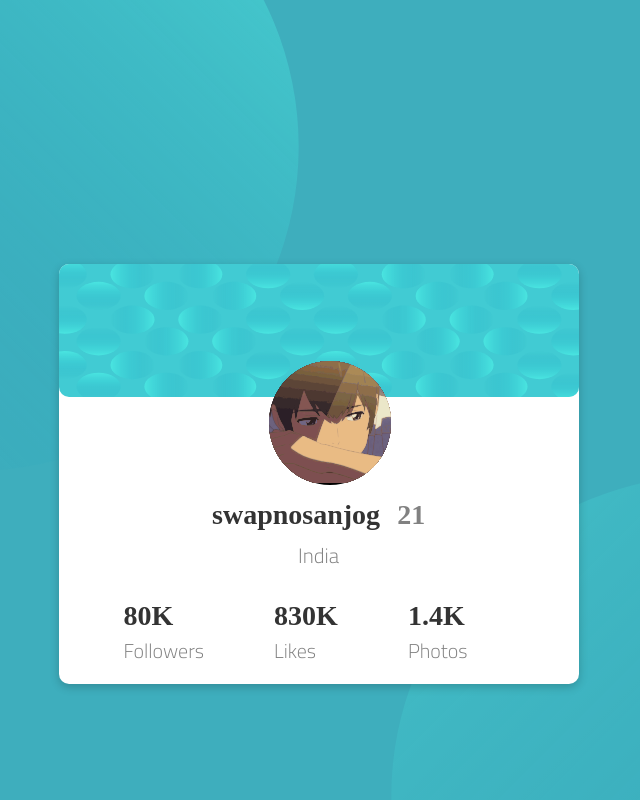
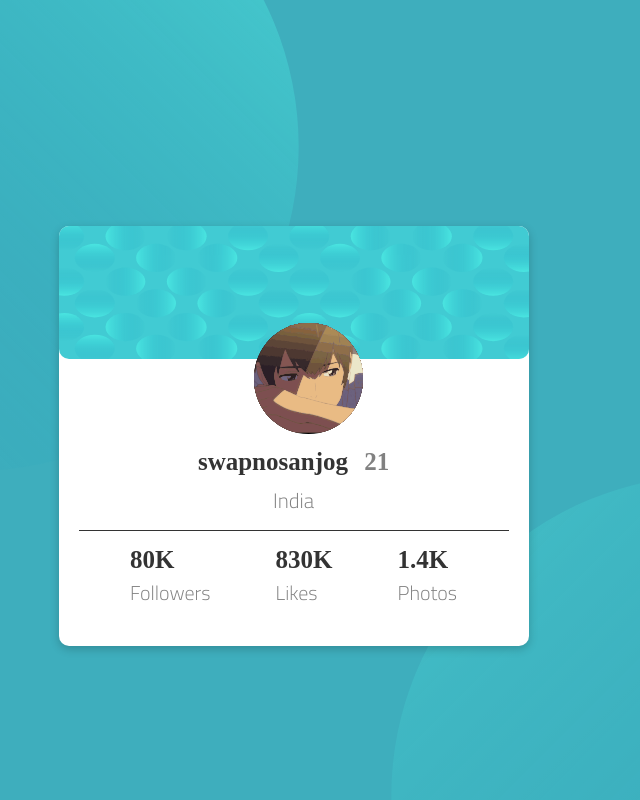
Before and after one commit to swapno7064/profile-card, a plain HTML site: page index.html in a window 1280 px wide. Shown: the top 800 px of the page, without its empty margins (351-991 px from the left). Drawn offline with Linux system fonts and the light colour scheme.

Commit message:
modified card component in css

```diff
--- a/style.css
+++ b/style.css
@@ -5,7 +5,7 @@
   box-sizing: border-box;
 }
 h1 {
-  font-size: 28px;
+  font-size: 25px;
 }
 p{
   font-family: 'Cairo', sans-serif;
@@ -36,15 +36,16 @@ p{
   padding: 20px;
   position: absolute;
   height: 420px;
-  width: 520px;
+  width: 470px;
   margin-left: 32%;
+  margin-top: -3%;
   top: 33%;
   z-index: 1;
 }
 
 .container .card .first {
   margin-top: -20px;
-  width: 108.3%;
+  width: 109.2%;
   height: 35%;
   margin-left: -19.5px;
   border-radius: 10px;
@@ -52,7 +53,7 @@ p{
 
 .container .card .second {
   width: 25.5%;
-  margin-left: 190px;
+  margin-left: 175px;
   border-radius: 50%;
   margin-top: -40px;
 }
@@ -62,6 +63,9 @@ p{
   padding: 10px;
 }
 .container .card .fourth {
+  justify-content: center;
+  border-style: solid;
+  border-width: 1px 0 0 0;
   display: flex;
   padding: 15px;
 }
@@ -69,7 +73,7 @@ p{
   padding: 0 30px;
 }
 .container .card .fourth .two {
-  padding: 0 40px;
+  padding: 0 35px;
 }
 .container .card .fourth .three {
   padding: 0 30px;
@@ -109,6 +113,7 @@ p{
     margin-top: -35px;
   }
   .container .card .fourth {
+
     padding: 30px 5px;
   }
   .container .card .fourth .one {
```
